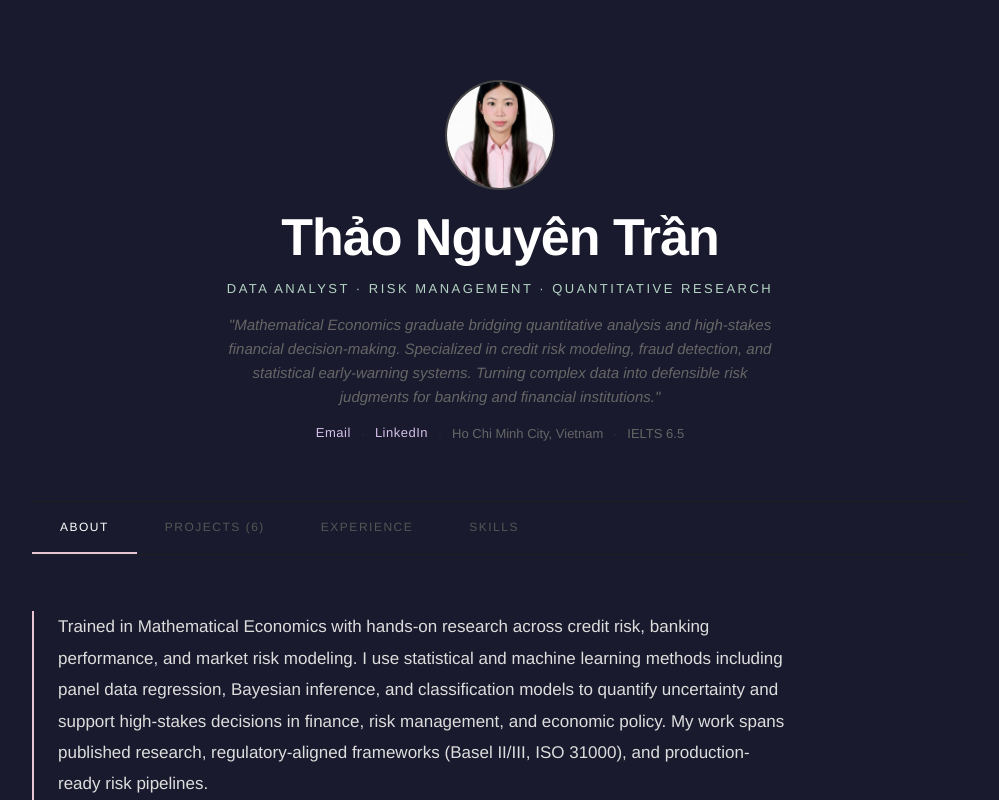
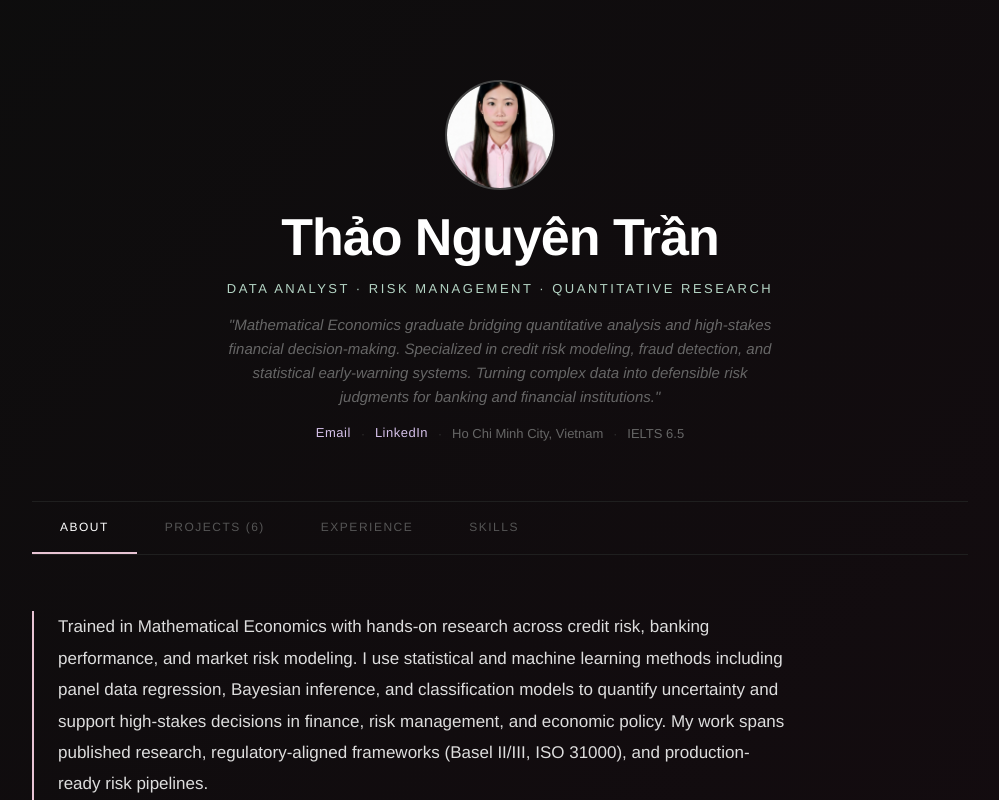
Before and after one commit to nguyenthaotran7903/Thao-Nguyen-Portfolio, a Next.js app: page / in a window 1280 px wide. Shown: the top 800 px of the page, without its empty margins (140-1139 px from the left). Built offline with nearby package versions, Linux system fonts and the light colour scheme.

Commit message:
Change body background to a gradient

```diff
--- a/app/globals.css
+++ b/app/globals.css
@@ -9,7 +9,7 @@ html {
 }
 
 body {
-  background: #1a1a2e;
+  background: linear-gradient(135deg, #0d0d0d 0%, #1a0a12 100%);
   font-family: 'Helvetica Neue', Helvetica, Arial, sans-serif;
   color: #e0e0e0;
   line-height: 1.6;
```
